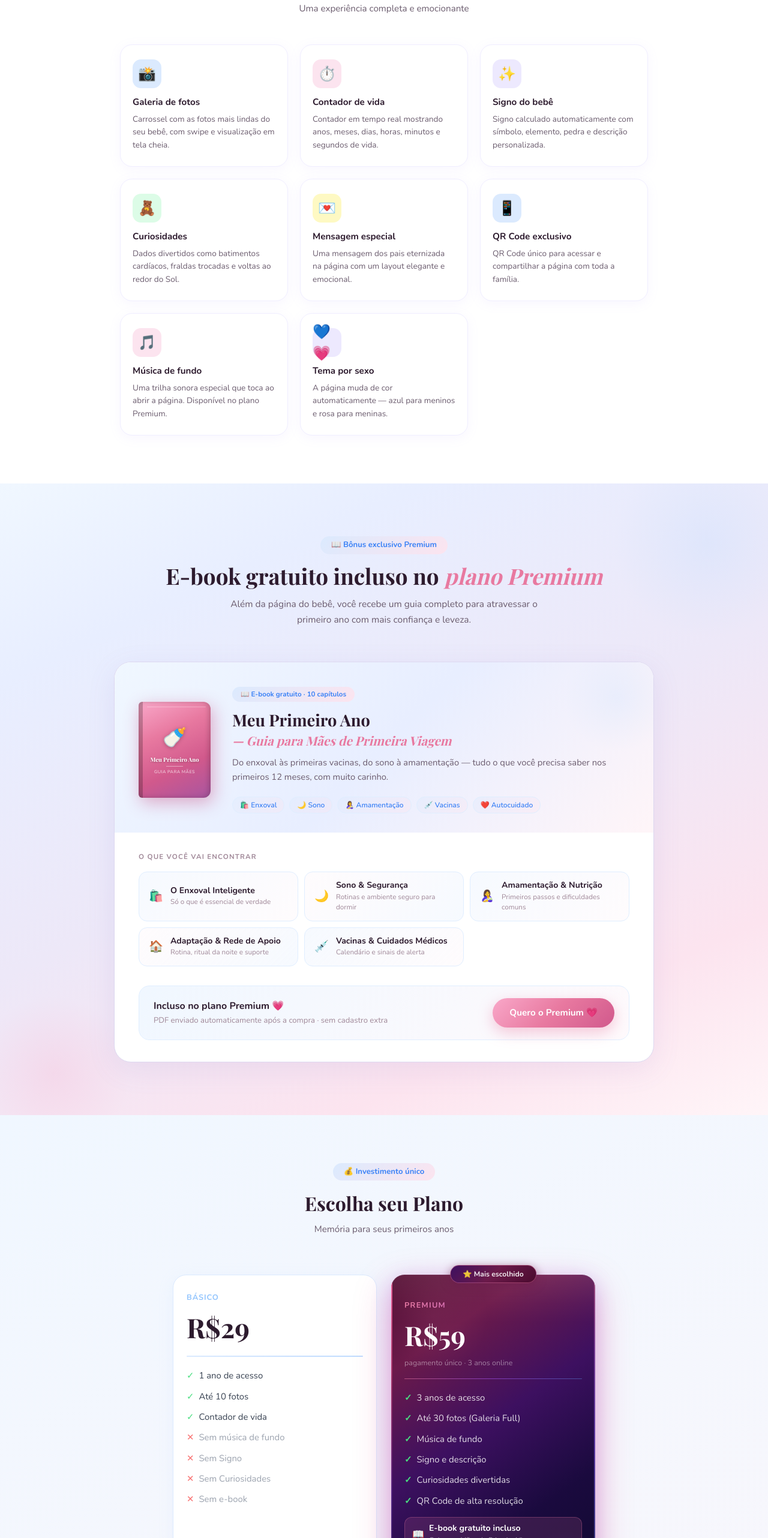
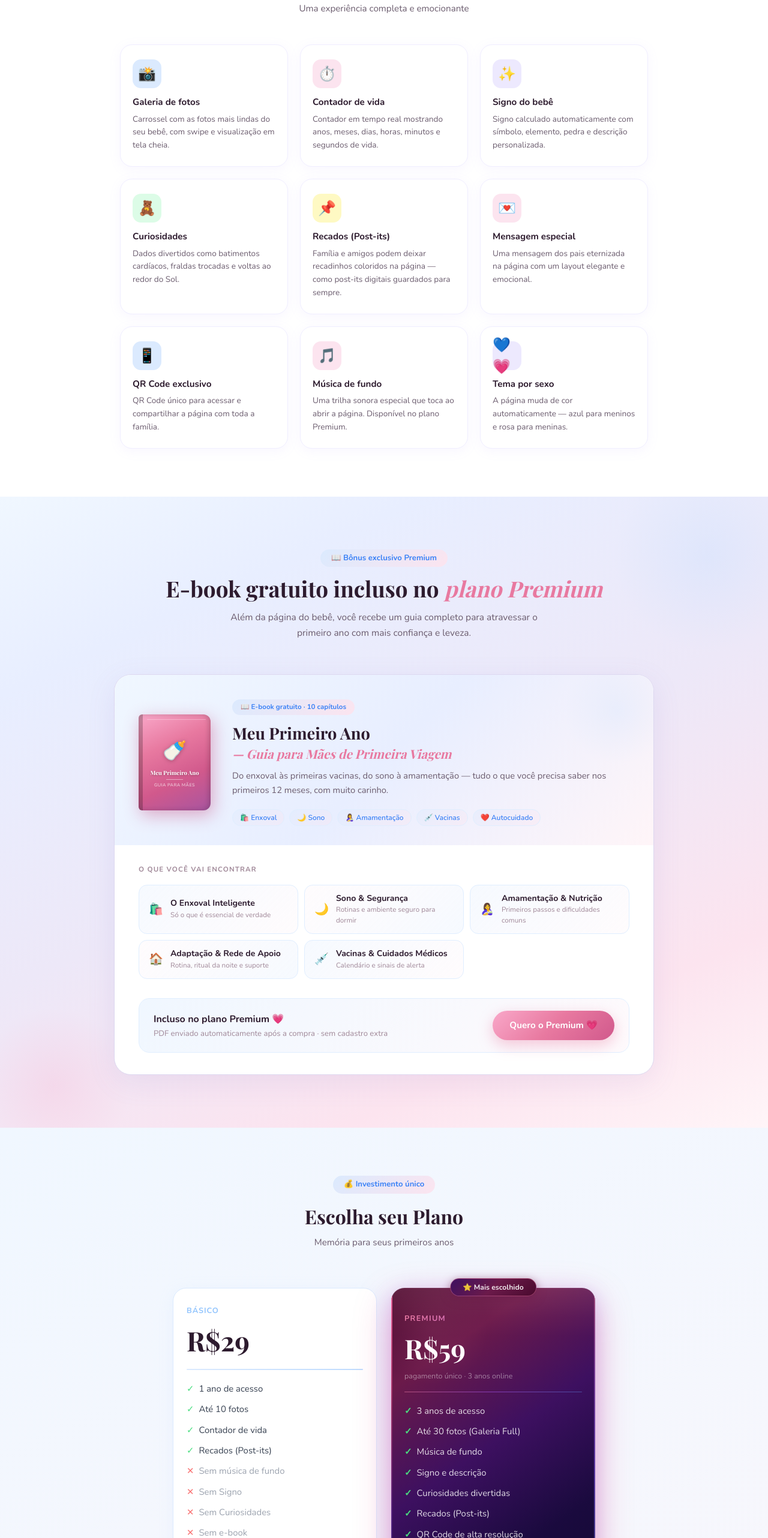
Before and after one commit to caetano-rangel/babytimee, a Next.js app: page / in a window 1280 px wide. Shown: the part 1402-3966 px from the top of the page at 60% size. Built offline with nearby package versions, Linux system fonts and the light colour scheme; a web font is replaced by a local one.

Commit message:
plan-fix

```diff
--- a/src/app/page.tsx
+++ b/src/app/page.tsx
@@ -178,10 +178,8 @@ const Home: React.FC = () => {
     fontFamily:"'Nunito',sans-serif", transition:'transform 0.3s, box-shadow 0.3s',
   };
 
-  // Badge "Mais escolhido": cores do próprio card metálico (escuro fosco com borda brilhante)
   const premiumBadgeBg = 'linear-gradient(135deg,#3d1060,#6b1a4a,#4a0a2e)';
   const premiumBadgeBorder = '1px solid rgba(232,121,160,0.45)';
-  // Botão Premium: violeta-roxo do site, harmonizando com as bordas metálicas do card
   const premiumBtnGradient = 'linear-gradient(135deg,#a855f7,#7c3aed,#6d28d9)';
   const premiumBtnShadow = '0 8px 28px rgba(124,58,237,0.5)';
 
@@ -191,6 +189,19 @@ const Home: React.FC = () => {
     { emoji:'🤱', titulo:'Amamentação & Nutrição',          sub:'Primeiros passos e dificuldades comuns' },
     { emoji:'🏠', titulo:'Adaptação & Rede de Apoio',       sub:'Rotina, ritual da noite e suporte' },
     { emoji:'💉', titulo:'Vacinas & Cuidados Médicos',      sub:'Calendário e sinais de alerta' },
+  ];
+
+  // Lista de funcionalidades — post-it adicionado
+  const features = [
+    { emoji:'📸', title:'Galeria de fotos',      desc:'Carrossel com as fotos mais lindas do seu bebê, com swipe e visualização em tela cheia.', color:'#dbeafe', badge:'#3b82f6' },
+    { emoji:'⏱️', title:'Contador de vida',      desc:'Contador em tempo real mostrando anos, meses, dias, horas, minutos e segundos de vida.', color:'#fce4ef', badge:'#e879a0' },
+    { emoji:'✨', title:'Signo do bebê',          desc:'Signo calculado automaticamente com símbolo, elemento, pedra e descrição personalizada.', color:'#ede9fe', badge:'#a78bfa' },
+    { emoji:'🧸', title:'Curiosidades',           desc:'Dados divertidos como batimentos cardíacos, fraldas trocadas e voltas ao redor do Sol.',  color:'#dcfce7', badge:'#22c55e' },
+    { emoji:'📌', title:'Recados (Post-its)',     desc:'Família e amigos podem deixar recadinhos coloridos na página — como post-its digitais guardados para sempre.', color:'#fef9c3', badge:'#ca8a04' },
+    { emoji:'💌', title:'Mensagem especial',      desc:'Uma mensagem dos pais eternizada na página com um layout elegante e emocional.',          color:'#fce4ef', badge:'#e879a0' },
+    { emoji:'📱', title:'QR Code exclusivo',      desc:'QR Code único para acessar e compartilhar a página com toda a família.',                   color:'#dbeafe', badge:'#3b82f6' },
+    { emoji:'🎵', title:'Música de fundo',        desc:'Uma trilha sonora especial que toca ao abrir a página. Disponível no plano Premium.',      color:'#fce4ef', badge:'#e879a0' },
+    { emoji:'💙💗', title:'Tema por sexo',        desc:'A página muda de cor automaticamente — azul para meninos e rosa para meninas.',            color:'#ede9fe', badge:'#a78bfa' },
   ];
 
   return (
@@ -300,16 +311,7 @@ const Home: React.FC = () => {
           </motion.div>
 
           <div style={{ display:'grid', gridTemplateColumns:'repeat(auto-fit,minmax(240px,1fr))', gap:20 }}>
-            {[
-              { emoji:'📸', title:'Galeria de fotos', desc:'Carrossel com as fotos mais lindas do seu bebê, com swipe e visualização em tela cheia.', color:'#dbeafe', badge:'#3b82f6' },
-              { emoji:'⏱️', title:'Contador de vida', desc:'Contador em tempo real mostrando anos, meses, dias, horas, minutos e segundos de vida.', color:'#fce4ef', badge:'#e879a0' },
-              { emoji:'✨', title:'Signo do bebê', desc:'Signo calculado automaticamente com símbolo, elemento, pedra e descrição personalizada.', color:'#ede9fe', badge:'#a78bfa' },
-              { emoji:'🧸', title:'Curiosidades', desc:'Dados divertidos como batimentos cardíacos, fraldas trocadas e voltas ao redor do Sol.', color:'#dcfce7', badge:'#22c55e' },
-              { emoji:'💌', title:'Mensagem especial', desc:'Uma mensagem dos pais eternizada na página com um layout elegante e emocional.', color:'#fef9c3', badge:'#ca8a04' },
-              { emoji:'📱', title:'QR Code exclusivo', desc:'QR Code único para acessar e compartilhar a página com toda a família.', color:'#dbeafe', badge:'#3b82f6' },
-              { emoji:'🎵', title:'Música de fundo', desc:'Uma trilha sonora especial que toca ao abrir a página. Disponível no plano Premium.', color:'#fce4ef', badge:'#e879a0' },
-              { emoji:'💙💗', title:'Tema por sexo', desc:'A página muda de cor automaticamente — azul para meninos e rosa para meninas.', color:'#ede9fe', badge:'#a78bfa' },
-            ].map(({ emoji, title, desc, color, badge }, i) => (
+            {features.map(({ emoji, title, desc, color }, i) => (
               <motion.div key={i} variants={fadeUp(i * 0.05)} initial="hidden" whileInView="show" viewport={{ once:true }}
                 whileHover={{ y:-4, transition:{ duration:0.2 } }}
                 style={{ background:'white', borderRadius:20, padding:'24px 20px', border:'1.5px solid #f0eeff', boxShadow:'0 4px 20px rgba(167,139,250,0.08)', display:'flex', flexDirection:'column', gap:12 }}
@@ -351,13 +353,11 @@ const Home: React.FC = () => {
           }
         `}</style>
 
-        {/* Blobs decorativos — azul e rosa suaves como no hero */}
         <div style={{ position:'absolute', top:-60, right:-60, width:320, height:320, background:'radial-gradient(circle,rgba(191,219,254,0.28),transparent 70%)', borderRadius:'50%', pointerEvents:'none' }} />
         <div style={{ position:'absolute', bottom:-60, left:-40, width:260, height:260, background:'radial-gradient(circle,rgba(249,168,201,0.22),transparent 70%)', borderRadius:'50%', pointerEvents:'none' }} />
 
         <div style={{ maxWidth:900, margin:'0 auto', position:'relative', zIndex:1 }}>
 
-          {/* Header da seção */}
           <motion.div variants={fadeUp(0)} initial="hidden" whileInView="show" viewport={{ once:true }} style={{ textAlign:'center', marginBottom:56 }}>
             <span style={{ display:'inline-block', background:'linear-gradient(135deg,#dbeafe,#fce4ef)', borderRadius:50, padding:'5px 18px', fontSize:'0.82rem', color:'#3b82f6', fontWeight:700, marginBottom:14 }}>
               📖 Bônus exclusivo Premium
@@ -371,22 +371,16 @@ const Home: React.FC = () => {
             </p>
           </motion.div>
 
-          {/* Card principal do ebook */}
           <motion.div variants={fadeUp(0.1)} initial="hidden" whileInView="show" viewport={{ once:true }}>
             <div style={{ background:'white', borderRadius:28, border:'1.5px solid #ddd8f0', boxShadow:'0 12px 48px rgba(120,100,200,0.1)', overflow:'hidden' }}>
 
-              {/* Topo colorido */}
               <div className="ebook-top">
                 <div style={{ position:'absolute', top:-30, right:-30, width:180, height:180, background:'radial-gradient(circle,rgba(191,219,254,0.2),transparent 70%)', borderRadius:'50%', pointerEvents:'none' }} />
 
                 <div className="ebook-top-inner">
-
-                  {/* Capa do livro */}
                   <div className="ebook-cover-wrap">
                     <EbookCover size="lg" />
                   </div>
-
-                  {/* Info */}
                   <div className="ebook-info">
                     <div style={{ display:'inline-flex', alignItems:'center', gap:6, background:'linear-gradient(135deg,#dbeafe,#fce4ef)', borderRadius:50, padding:'4px 14px', marginBottom:14 }}>
                       <span style={{ fontSize:'0.72rem', color:'#3b82f6', fontWeight:700 }}>📖 E-book gratuito · 10 capítulos</span>
@@ -399,7 +393,6 @@ const Home: React.FC = () => {
                     <p style={{ fontSize:'0.92rem', color:'#6b5c6e', lineHeight:1.65, margin:'0 0 20px' }}>
                       Do enxoval às primeiras vacinas, do sono à amamentação — tudo o que você precisa saber nos primeiros 12 meses, com muito carinho.
                     </p>
-                    {/* Tags */}
                     <div className="eb-tags" style={{ display:'flex', flexWrap:'wrap', gap:8 }}>
                       {['🛍️ Enxoval', '🌙 Sono', '🤱 Amamentação', '💉 Vacinas', '❤️ Autocuidado'].map(tag => (
                         <span key={tag} style={{ background:'linear-gradient(135deg,#dbeafe60,#fce4ef60)', border:'1px solid #e0eeff', borderRadius:50, padding:'4px 12px', fontSize:'0.75rem', color:'#3b82f6', fontWeight:600 }}>{tag}</span>
@@ -409,7 +402,6 @@ const Home: React.FC = () => {
                 </div>
               </div>
 
-              {/* Capítulos */}
               <div className="ebook-body">
                 <p style={{ fontSize:'0.72rem', color:'#a08898', fontWeight:700, textTransform:'uppercase', letterSpacing:'0.1em', margin:'0 0 16px' }}>
                   O que você vai encontrar
@@ -435,7 +427,6 @@ const Home: React.FC = () => {
                   ))}
                 </div>
 
-                {/* CTA inferior */}
                 <div className="ebook-cta-row">
                   <div>
                     <p style={{ fontWeight:700, color:'#2d1b2e', fontSize:'1rem', margin:'0 0 3px' }}>
@@ -483,6 +474,7 @@ const Home: React.FC = () => {
                   <li style={{ fontSize:'0.93rem', display:'flex', alignItems:'center', gap:8, color:'#374151' }}><span style={{ color:'#4ade80' }}>✓</span> 1 ano de acesso</li>
                   <li style={{ fontSize:'0.93rem', display:'flex', alignItems:'center', gap:8, color:'#374151' }}><span style={{ color:'#4ade80' }}>✓</span> Até 10 fotos</li>
                   <li style={{ fontSize:'0.93rem', display:'flex', alignItems:'center', gap:8, color:'#374151' }}><span style={{ color:'#4ade80' }}>✓</span> Contador de vida</li>
+                  <li style={{ fontSize:'0.93rem', display:'flex', alignItems:'center', gap:8, color:'#374151' }}><span style={{ color:'#4ade80' }}>✓</span> Recados (Post-its)</li>
                   <li style={{ fontSize:'0.93rem', display:'flex', alignItems:'center', gap:8, color:'#9ca3af' }}><span style={{ color:'#f87171' }}>✕</span> Sem música de fundo</li>
                   <li style={{ fontSize:'0.93rem', display:'flex', alignItems:'center', gap:8, color:'#9ca3af' }}><span style={{ color:'#f87171' }}>✕</span> Sem Signo</li>
                   <li style={{ fontSize:'0.93rem', display:'flex', alignItems:'center', gap:8, color:'#9ca3af' }}><span style={{ color:'#f87171' }}>✕</span> Sem Curiosidades</li>
@@ -531,6 +523,7 @@ const Home: React.FC = () => {
                     'Música de fundo',
                     'Signo e descrição',
                     'Curiosidades divertidas',
+                    'Recados (Post-its)',
                     'QR Code de alta resolução',
                   ].map(f => (
                     <li key={f} style={{ fontSize:'0.93rem', display:'flex', alignItems:'center', gap:8, color:'rgba(255,255,255,0.85)' }}>
@@ -547,7 +540,6 @@ const Home: React.FC = () => {
                   </li>
                 </ul>
 
-                {/* Botão Premium — violeta-roxo harmonizando com as bordas metálicas do card */}
                 <button
                   onClick={go('/form?sexo=menina')}
                   className="btn-gold"
```
Also changed, not shown: src/app/[slug]/page.tsx (+7 -1 lines).
